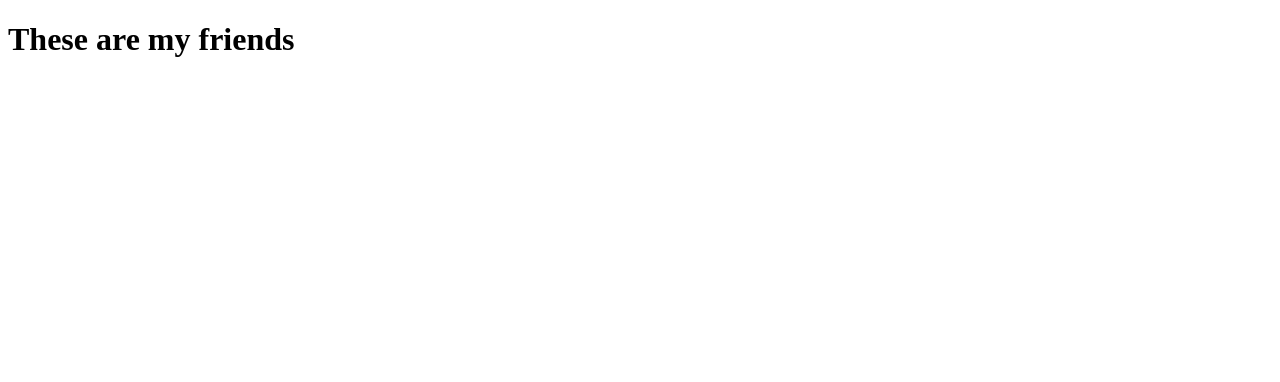
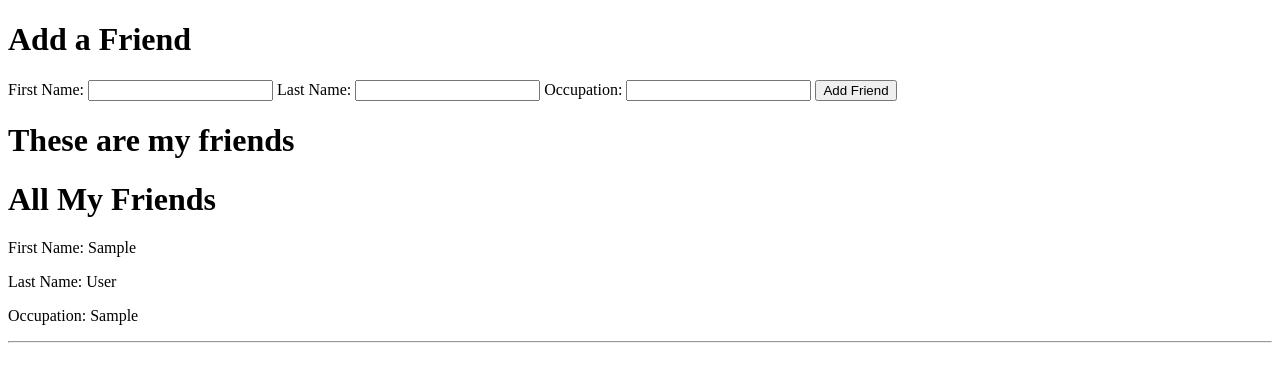
Before and after one commit to Yma-Van2020/backend_work, a Flask app: page / in a window 1280 px wide. Shown: the top 382 px of the page. Run offline with Flask 2, Linux system fonts and the light colour scheme; tables that the repository leaves empty or names only in its code hold one stand-in row (values such as "Sample post").

Commit message:
finished

```diff
--- a/flask_mysql/first_flask_mysql/friend.py
+++ b/flask_mysql/first_flask_mysql/friend.py
@@ -18,4 +18,10 @@ class Friend:
         friends = []
         for friend in results:
             friends.append( cls(friend) )
-            return friends
+        return friends
+
+    @classmethod
+    def save(cls, data ):
+        query = "INSERT INTO friends ( first_name , last_name , occupations , created_at, updated_at ) VALUES ( %(fname)s , %(lname)s , %(occ)s , NOW() , NOW() );"
+        # data is a dictionary that will be passed into the save method from server.py
+        return connectToMySQL('first_flask').query_db( query, data )
--- a/flask_mysql/first_flask_mysql/server.py
+++ b/flask_mysql/first_flask_mysql/server.py
@@ -1,14 +1,21 @@
-from flask import Flask, render_template
-# import the class from friend.py
+from flask import Flask, render_template, request, redirect
+
 from friend import Friend
 app = Flask(__name__)
-
 @app.route("/")
 def index():
-    # call the get all classmethod to get all friends
     friends = Friend.get_all()
     print(friends)
-    return render_template("index.html")
+    return render_template("index.html", all_friends = friends)
 
-if __name__ == "__main__":
-    app.run(debug=True)
+@app.route('/create_friend', methods=["POST"])
+def create_friend():
+    data = {
+        "fname": request.form["fname"],
+        "lname" : request.form["lname"],
+        "occ" : request.form["occ"]
+        }
+    Friend.save(data)
+    return redirect('/')
+
+if __name__ == "__main__":app.run(debug=True)
--- a/flask_mysql/first_flask_mysql/templates/index.html
+++ b/flask_mysql/first_flask_mysql/templates/index.html
@@ -1,12 +1,32 @@
 <!DOCTYPE html>
 <html lang="en">
-<head>
-    <meta charset="UTF-8">
-    <meta http-equiv="X-UA-Compatible" content="IE=edge">
-    <meta name="viewport" content="width=device-width, initial-scale=1.0">
+  <head>
+    <meta charset="UTF-8" />
+    <meta http-equiv="X-UA-Compatible" content="IE=edge" />
+    <meta name="viewport" content="width=device-width, initial-scale=1.0" />
     <title>First Flask</title>
-</head>
-<body>
+  </head>
+  <body>
+    <h1>Add a Friend</h1>
+
+    <form action="/create_friend" method="POST">
+      <label for="fname">First Name:</label>
+      <input type="text" name="fname" />
+      <label for="lname">Last Name:</label>
+      <input type="text" name="lname" />
+      <label for="occ">Occupation:</label>
+      <input type="text" name="occ" />
+      <input type="submit" value="Add Friend" />
+    </form>
+
     <h1>These are my friends</h1>
-</body>
+
+    <h1>All My Friends</h1>
+    {% for one_friend in all_friends %}
+    <p>First Name: {{one_friend.first_name}}</p>
+    <p>Last Name: {{one_friend.last_name}}</p>
+    <p>Occupation: {{one_friend.occupation}}</p>
+    <hr />
+    {% endfor %}
+  </body>
 </html>
```
